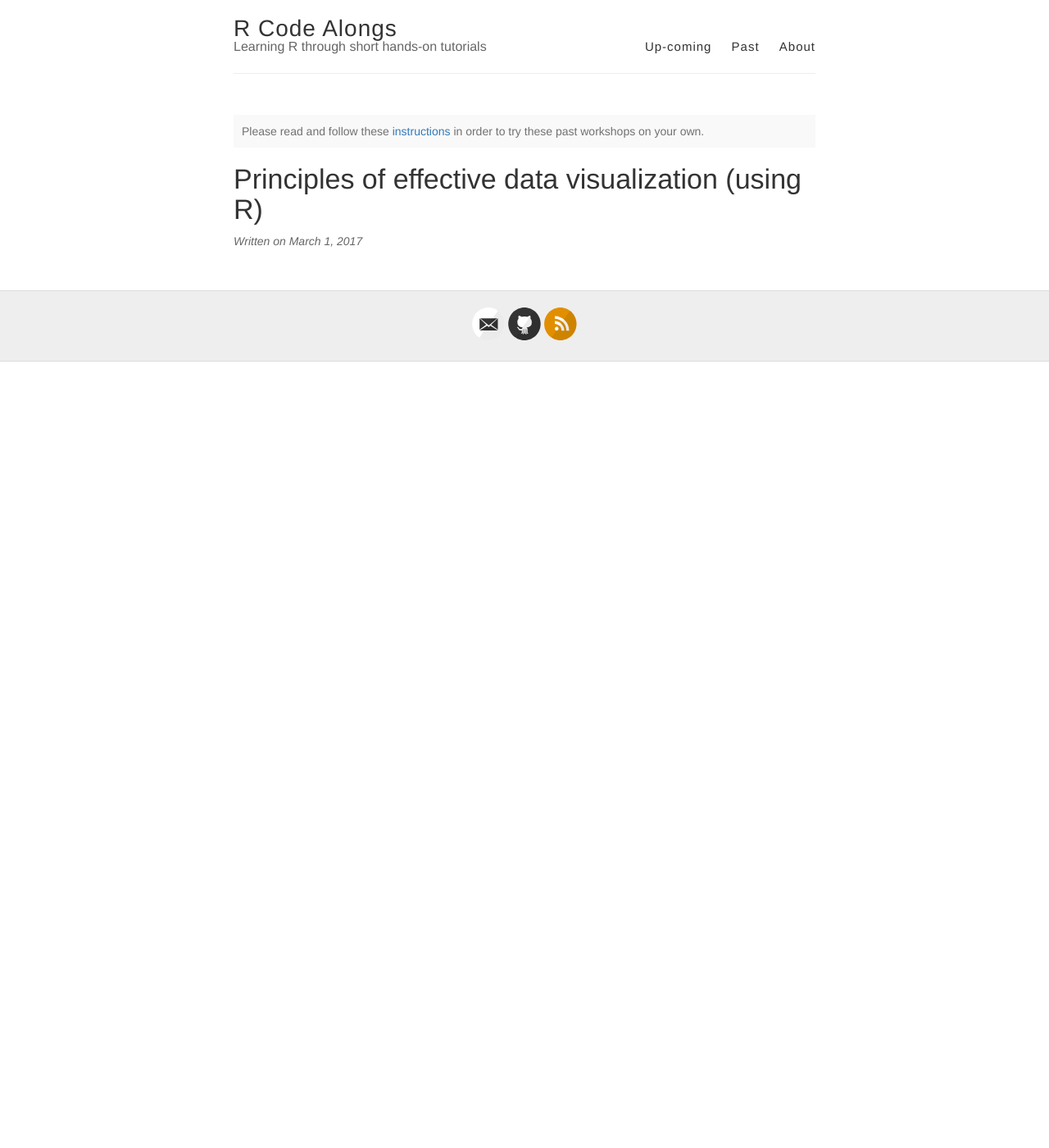
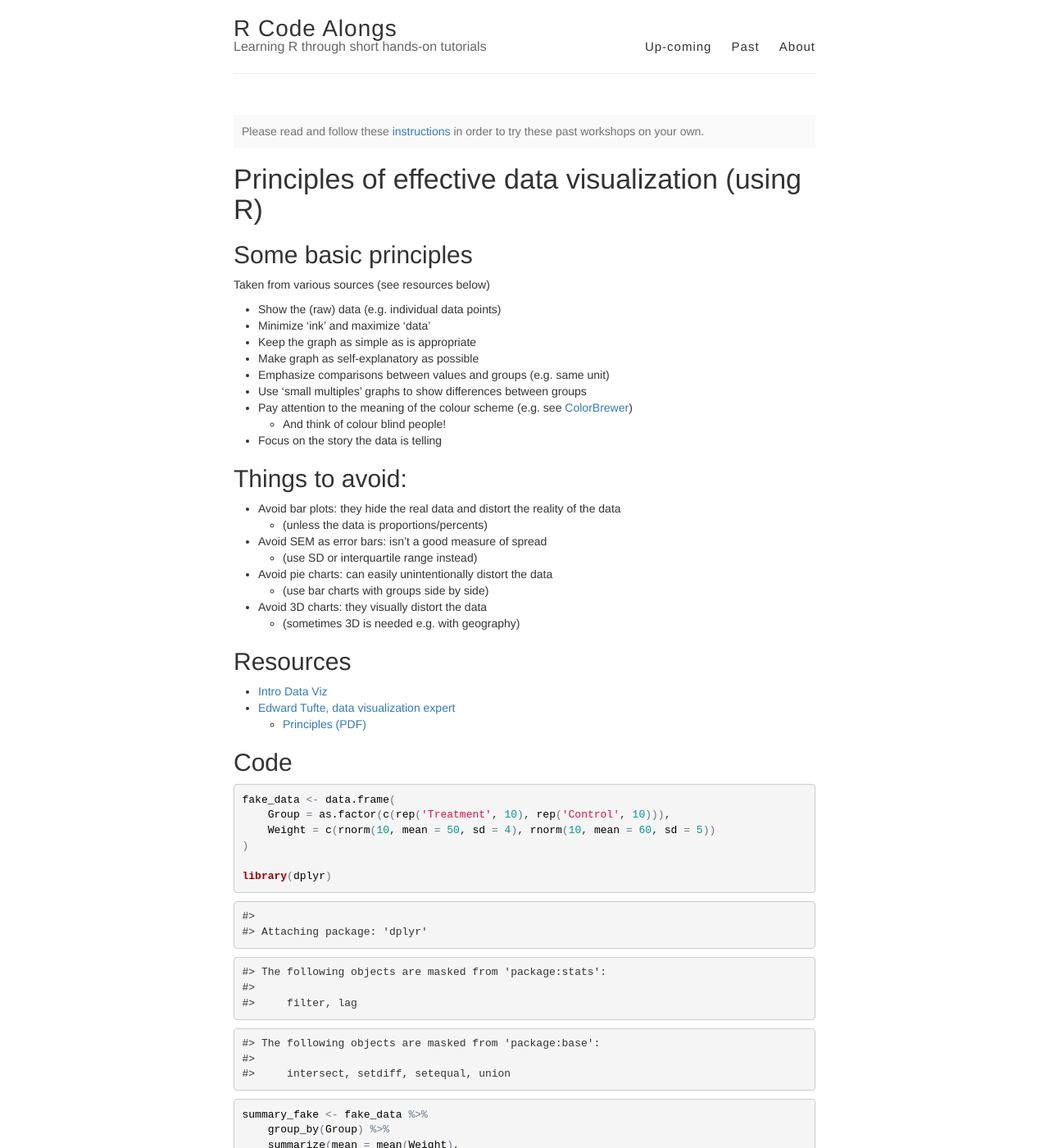
Before and after one commit to codeasmanuscript/code-along, a Jekyll site: the page built from _posts/2017-03-01-Principles-Data-Visualization.md, in a window 1280 px wide and 1400 px high. Shown: the whole window at 82% size. Built offline with Jekyll 4.4.1, drawn with Linux system fonts in a browser that asks for light colours; our own code applies the rules of GitHub Pages for plain Markdown files; some of the changed text lies outside the part shown.

Commit message:
Added data viz notes and video

```diff
--- a/_posts/2017-03-01-Principles-Data-Visualization.md
+++ b/_posts/2017-03-01-Principles-Data-Visualization.md
@@ -6,4 +7,144 @@ date: 2017-03-01
 time: '13:00'
 topic: data visualization
 packages: '"ggplot2"'
+video: "https://www.youtube.com/watch?v=DXWWCTFmaDQ"
+notes: true
+output:
+    slidy_presentation:
+        incremental: true
 ---
+
+## Some basic principles
+
+Taken from various sources (see resources below)
+
+- Show the (raw) data (e.g. individual data points)
+- Minimize 'ink' and maximize 'data'
+- Keep the graph as simple as is appropriate
+- Make graph as self-explanatory as possible
+- Emphasize comparisons between values and groups (e.g. same unit)
+- Use 'small multiples' graphs to show differences between groups
+- Pay attention to the meaning of the colour scheme (e.g. see [ColorBrewer](http://colorbrewer2.org/))
+    - And think of colour blind people!
+- Focus on the story the data is telling
+
+## Things to avoid:
+
+- Avoid bar plots: they hide the real data and distort the reality of the data
+    - (unless the data is proportions/percents)
+- Avoid SEM as error bars: isn't a good measure of spread
+    - (use SD or interquartile range instead)
+- Avoid pie charts: can easily unintentionally distort the data
+    - (use bar charts with groups side by side)
+- Avoid 3D charts: they visually distort the data
+    - (sometimes 3D is needed e.g. with geography)
+
+## Resources
+
+- [Intro Data Viz](http://paldhous.github.io/ucb/2016/dataviz/week2.html)
+- [Edward Tufte, data visualization expert](https://www.edwardtufte.com/tufte/)
+    - [Principles (PDF)](http://stat.pugetsound.edu/courses/class13/dataVisualization.pdf)
+
+## Code
+
+
+{% highlight r %}
+fake_data <- data.frame(
+    Group = as.factor(c(rep('Treatment', 10), rep('Control', 10))),
+    Weight = c(rnorm(10, mean = 50, sd = 4), rnorm(10, mean = 60, sd = 5))
+)
+
+library(dplyr)
+{% endhighlight %}
+
+
+
+{% highlight text %}
+#>
+#> Attaching package: 'dplyr'
+{% endhighlight %}
+
+
+
+{% highlight text %}
+#> The following objects are masked from 'package:stats':
+#>
+#>     filter, lag
+{% endhighlight %}
+
+
+
+{% highlight text %}
+#> The following objects are masked from 'package:base':
+#>
+#>     intersect, setdiff, setequal, union
+{% endhighlight %}
+
+
+
+{% highlight r %}
+summary_fake <- fake_data %>%
+    group_by(Group) %>%
+    summarize(mean = mean(Weight),
+              se = sqrt(var(Weight) / length(Weight)))
+
+library(ggplot2)
+p1 <- ggplot(fake_data, aes(y = Weight, x = Group)) +
+    geom_boxplot()
+
+p2 <- ggplot(fake_data, aes(y = Weight, x = Group)) +
+    geom_jitter(width = 0.25)
+
+p3 <- ggplot(summary_fake, aes(y = mean, x = Group)) +
+    geom_bar(stat = 'identity', width = 0.5)
+
+p4 <- ggplot(summary_fake, aes(y = mean, x = Group)) +
+    geom_bar(stat = 'identity', width = 0.5) +
+    geom_errorbar(aes(ymax = mean + se, ymin = mean - se), width = 0.25)
+
+library(gridExtra)
+{% endhighlight %}
+
+
+
+{% highlight text %}
+#>
+#> Attaching package: 'gridExtra'
+{% endhighlight %}
+
+
+
+{% highlight text %}
+#> The following object is masked from 'package:dplyr':
+#>
+#>     combine
+{% endhighlight %}
+
+
+
+{% highlight r %}
+grid.arrange(p1, p2, p3, p4, ncol = 2)
+{% endhighlight %}
+
+![plot of chunk unnamed-chunk-1]({{ site.github.url }}/images/2017-03-01-Principles-Data-Visualization/unnamed-chunk-1-1.png)
+
+{% highlight r %}
+library(ggthemes)
+ggplot(fake_data, aes(y = Weight, x = Group)) +
+    geom_jitter(width = 0.25) +
+    geom_errorbar(stat = 'summary', fun.y = 'mean', width = 0.6,
+                  aes(ymax = ..y.., ymin = ..y..)) +
+    theme_tufte(base_family = 'sans')
+{% endhighlight %}
+
+![plot of chunk unnamed-chunk-1]({{ site.github.url }}/images/2017-03-01-Principles-Data-Visualization/unnamed-chunk-1-2.png)
+
+{% highlight r %}
+ggplot(iris, aes(y = Petal.Length, x = Petal.Width)) +
+    geom_point() +
+    facet_grid(~ Species, ) +
+    theme_tufte(base_family = 'sans') +
+    theme(panel.spacing = unit(2.5, 'lines'))
+{% endhighlight %}
+
+![plot of chunk unnamed-chunk-1]({{ site.github.url }}/images/2017-03-01-Principles-Data-Visualization/unnamed-chunk-1-3.png)
```
Also changed, not shown: other parts of _posts/2017-03-01-Principles-Data-Visualization.md (+1 -0 lines), _drafts/2017-03-01-Principles-Data-Visualization.Rmd (+8 -5 lines), images/2017-03-01-Principles-Data-Visualization/unnamed-chunk-1-1.png (added), images/2017-03-01-Principles-Data-Visualization/unnamed-chunk-1-2.png (added), images/2017-03-01-Principles-Data-Visualization/unnamed-chunk-1-3.png (added).
